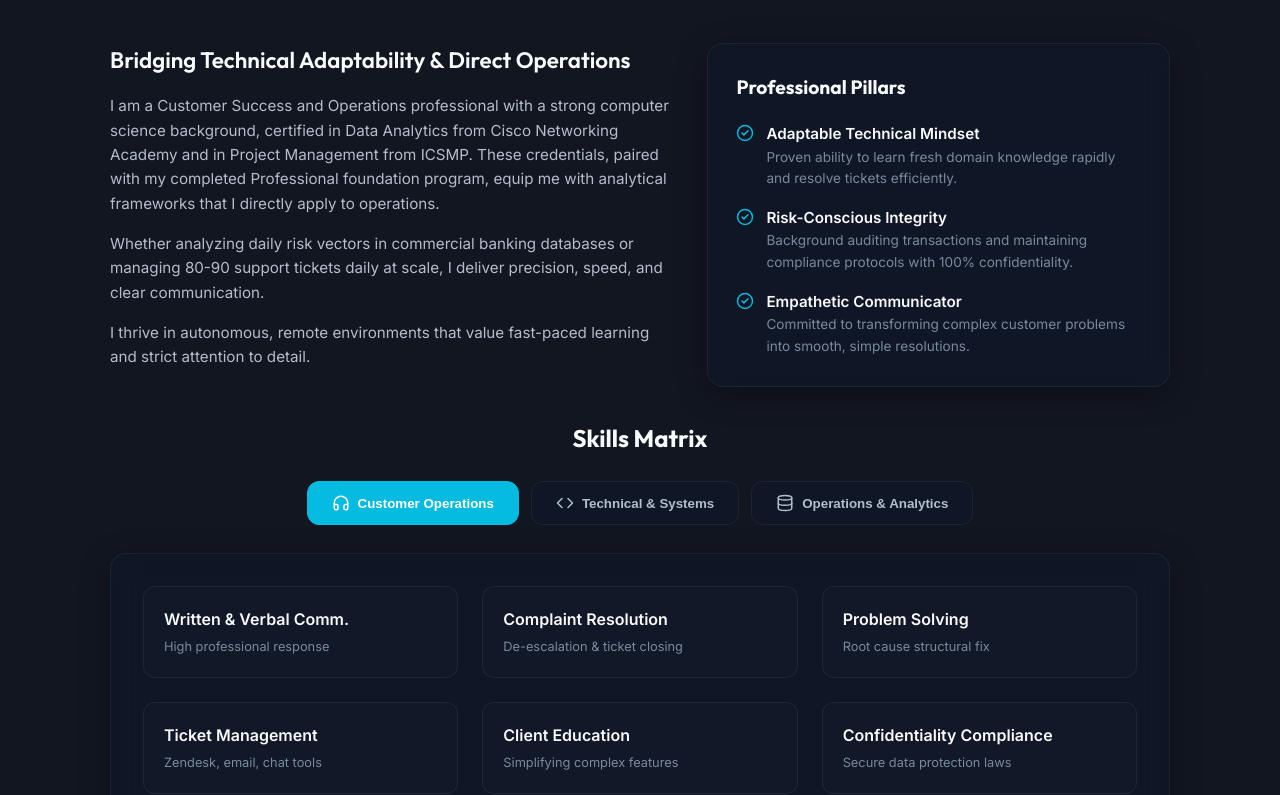
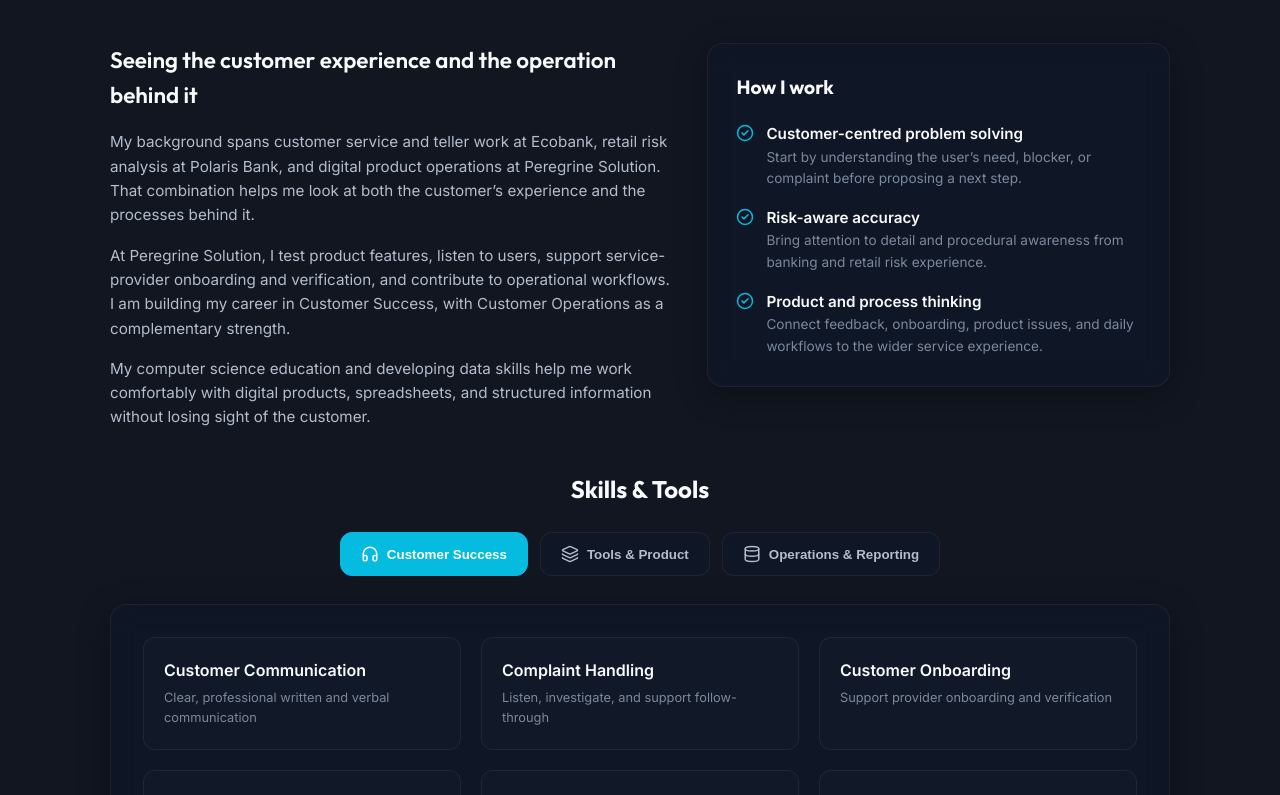
Before and after one commit to ARGS-PYH/Customer-Service, a React (Vite) app: page / in a window 1280 px wide. Shown: the part 785-1580 px from the top of the page. Built offline with nearby package versions, Linux system fonts and the light colour scheme.

Commit message:
Align portfolio profile and skills with target roles

```diff
--- a/src/components/About.jsx
+++ b/src/components/About.jsx
@@ -1,151 +1,135 @@
 import React, { useState } from 'react';
-import { Headphones, Code, Database, ShieldAlert, FileSpreadsheet, Globe, CheckCircle2 } from 'lucide-react';
+import { Headphones, Layers, Database, CheckCircle2 } from 'lucide-react';
 
 export default function About() {
-  const [activeTab, setActiveTab] = useState('support');
+  const [activeTab, setActiveTab] = useState('customer');
 
   const skillsData = {
-    support: {
-      title: 'Customer Operations',
+    customer: {
+      title: 'Customer Success',
       icon: <Headphones size={18} />,
       skills: [
-        { name: 'Written & Verbal Comm.', desc: 'High professional response' },
-        { name: 'Complaint Resolution', desc: 'De-escalation & ticket closing' },
-        { name: 'Problem Solving', desc: 'Root cause structural fix' },
-        { name: 'Ticket Management', desc: 'Zendesk, email, chat tools' },
-        { name: 'Client Education', desc: 'Simplifying complex features' },
-        { name: 'Confidentiality Compliance', desc: 'Secure data protection laws' }
+        { name: 'Customer Communication', desc: 'Clear, professional written and verbal communication' },
+        { name: 'Complaint Handling', desc: 'Listen, investigate, and support follow-through' },
+        { name: 'Customer Onboarding', desc: 'Support provider onboarding and verification' },
+        { name: 'User Feedback', desc: 'Understand user needs and friction points' },
+        { name: 'Issue Investigation', desc: 'Document problems clearly for follow-up' },
+        { name: 'Service Delivery', desc: 'Help keep customer-facing processes consistent' }
       ]
     },
-    technical: {
-      title: 'Technical & Systems',
-      icon: <Code size={18} />,
+    product: {
+      title: 'Tools & Product',
+      icon: <Layers size={18} />,
       skills: [
-        { name: 'Google Sheets', desc: 'Data formulas & pivots' },
-        { name: 'Microsoft Office', desc: 'Excel, Word & presentation' }
+        { name: 'Microsoft Excel', desc: 'Spreadsheet reporting and structured tracking' },
+        { name: 'Google Sheets', desc: 'Organising information and supporting reporting' },
+        { name: 'SQL', desc: 'Developing foundational query skills' },
+        { name: 'Product Testing', desc: 'Hands-on checks and issue identification' },
+        { name: 'Issue Documentation', desc: 'Share clear observations and feedback' }
       ]
     },
     operations: {
-      title: 'Operations & Analytics',
+      title: 'Operations & Reporting',
       icon: <Database size={18} />,
       skills: [
-        { name: 'Data Entry & Auditing', desc: 'High-accuracy record management' },
-        { name: 'Quality Review', desc: 'Error auditing & correction' },
-        { name: 'Risk & Fraud Analysis', desc: 'Irregular transaction checks' },
-        { name: 'Market & Web Research', desc: 'Comprehensive domain studies' },
-        { name: 'Remote Work Master', desc: 'Asynchronous collaboration' },
-        { name: 'Continuous Upskilling', desc: 'Professional foundation track' }
+        { name: 'Operational Workflows', desc: 'Support handoffs between users, providers, and teams' },
+        { name: 'Risk Awareness', desc: 'Apply care and accuracy from retail risk work' },
+        { name: 'Reporting', desc: 'Structure information to support decisions' },
+        { name: 'Data Quality', desc: 'Work carefully with records and guidelines' },
+        { name: 'Follow-up Tracking', desc: 'Keep issues, owners, and next steps visible' }
       ]
     }
   };
 
+  const pillars = [
+    {
+      title: 'Customer-centred problem solving',
+      description: 'Start by understanding the user’s need, blocker, or complaint before proposing a next step.'
+    },
+    {
+      title: 'Risk-aware accuracy',
+      description: 'Bring attention to detail and procedural awareness from banking and retail risk experience.'
+    },
+    {
+      title: 'Product and process thinking',
+      description: 'Connect feedback, onboarding, product issues, and daily workflows to the wider service experience.'
+    }
+  ];
+
   return (
     <section id="about" style={{ padding: '2.5rem 0', background: 'var(--bg-secondary)' }}>
       <div className="container">
-
-        {/* Section Title */}
         <div className="section-header">
           <h2 className="gradient-text">About Me</h2>
-          <p>The combination of technology foundations and customer-oriented analytical operations</p>
+          <p>Customer-facing experience, analytical thinking, and practical digital product operations</p>
         </div>
 
-        {/* Narrative & Quick Stats */}
-        <div style={{
-          display: 'grid',
-          gridTemplateColumns: '1.1fr 0.9fr',
-          gap: '2rem',
-          alignItems: 'start',
-          marginBottom: '2rem'
-        }} className="about-grid">
-
-          {/* Biography */}
+        <div className="about-grid" style={{
+          display: 'grid', gridTemplateColumns: '1.1fr 0.9fr', gap: '2rem',
+          alignItems: 'start', marginBottom: '2.5rem'
+        }}>
           <div style={{ display: 'flex', flexDirection: 'column', gap: '1rem' }}>
             <h3 style={{ fontFamily: 'var(--font-heading)', fontSize: '1.4rem', fontWeight: 600 }}>
-              Bridging Technical Adaptability & Direct Operations
+              Seeing the customer experience and the operation behind it
             </h3>
             <p style={{ color: 'var(--text-secondary)', fontSize: '0.95rem' }}>
-              I am a Customer Success and Operations professional with a strong computer science background, certified in Data Analytics from Cisco Networking Academy and in Project Management from ICSMP. These credentials, paired with my completed Professional foundation program, equip me with analytical frameworks that I directly apply to operations.
+              My background spans customer service and teller work at Ecobank, retail risk analysis at Polaris Bank,
+              and digital product operations at Peregrine Solution. That combination helps me look at both the
+              customer’s experience and the processes behind it.
             </p>
             <p style={{ color: 'var(--text-secondary)', fontSize: '0.95rem' }}>
-              Whether analyzing daily risk vectors in commercial banking databases or managing 80-90 support tickets daily at scale, I deliver precision, speed, and clear communication.
+              At Peregrine Solution, I test product features, listen to users, support service-provider onboarding
+              and verification, and contribute to operational workflows. I am building my career in Customer Success,
+              with Customer Operations as a complementary strength.
             </p>
             <p style={{ color: 'var(--text-secondary)', fontSize: '0.95rem' }}>
-              I thrive in autonomous, remote environments that value fast-paced learning and strict attention to detail.
+              My computer science education and developing data skills help me work comfortably with digital products,
+              spreadsheets, and structured information without losing sight of the customer.
             </p>
           </div>
 
-          {/* Core Values / Professional Qualities Card */}
           <div className="glass-panel" style={{ padding: '1.75rem', display: 'flex', flexDirection: 'column', gap: '1.25rem' }}>
             <h4 style={{ fontFamily: 'var(--font-heading)', fontSize: '1.2rem', fontWeight: 700 }}>
-              Professional Pillars
+              How I work
             </h4>
-
             <div style={{ display: 'flex', flexDirection: 'column', gap: '1rem' }}>
-              <div style={{ display: 'flex', gap: '0.75rem', alignItems: 'start' }}>
-                <CheckCircle2 size={18} style={{ color: 'var(--accent)', marginTop: '2px', flexShrink: 0 }} />
-                <div>
-                  <h5 style={{ fontWeight: 600, fontSize: '0.95rem' }}>Adaptable Technical Mindset</h5>
-                  <p style={{ fontSize: '0.85rem', color: 'var(--text-muted)' }}>Proven ability to learn fresh domain knowledge rapidly and resolve tickets efficiently.</p>
+              {pillars.map((pillar) => (
+                <div key={pillar.title} style={{ display: 'flex', gap: '0.75rem', alignItems: 'start' }}>
+                  <CheckCircle2 size={18} style={{ color: 'var(--accent)', marginTop: '2px', flexShrink: 0 }} />
+                  <div>
+                    <h5 style={{ fontWeight: 600, fontSize: '0.95rem' }}>{pillar.title}</h5>
+                    <p style={{ fontSize: '0.85rem', color: 'var(--text-muted)' }}>{pillar.description}</p>
+                  </div>
                 </div>
-              </div>
-
-              <div style={{ display: 'flex', gap: '0.75rem', alignItems: 'start' }}>
-                <CheckCircle2 size={18} style={{ color: 'var(--accent)', marginTop: '2px', flexShrink: 0 }} />
-                <div>
-                  <h5 style={{ fontWeight: 600, fontSize: '0.95rem' }}>Risk-Conscious Integrity</h5>
-                  <p style={{ fontSize: '0.85rem', color: 'var(--text-muted)' }}>Background auditing transactions and maintaining compliance protocols with 100% confidentiality.</p>
-                </div>
-              </div>
-
-              <div style={{ display: 'flex', gap: '0.75rem', alignItems: 'start' }}>
-                <CheckCircle2 size={18} style={{ color: 'var(--accent)', marginTop: '2px', flexShrink: 0 }} />
-                <div>
-                  <h5 style={{ fontWeight: 600, fontSize: '0.95rem' }}>Empathetic Communicator</h5>
-                  <p style={{ fontSize: '0.85rem', color: 'var(--text-muted)' }}>Committed to transforming complex customer problems into smooth, simple resolutions.</p>
-                </div>
-              </div>
+              ))}
             </div>
-
           </div>
-
         </div>
 
-        {/* Skills Section Title */}
         <h3 style={{
-          fontFamily: 'var(--font-heading)',
-          fontSize: '1.5rem',
-          textAlign: 'center',
-          marginBottom: '1.5rem',
-          fontWeight: 700
+          fontFamily: 'var(--font-heading)', fontSize: '1.5rem', textAlign: 'center',
+          marginBottom: '1.5rem', fontWeight: 700
         }}>
-          Skills Matrix
+          Skills &amp; Tools
         </h3>
 
-        {/* Custom Interactive Tab Controls */}
         <div style={{
-          display: 'flex',
-          justifyContent: 'center',
-          gap: '0.75rem',
-          marginBottom: '1.75rem',
-          flexWrap: 'wrap'
+          display: 'flex', justifyContent: 'center', gap: '0.75rem',
+          marginBottom: '1.75rem', flexWrap: 'wrap'
         }}>
           {Object.entries(skillsData).map(([key, value]) => (
             <button
               key={key}
+              type="button"
               onClick={() => setActiveTab(key)}
+              aria-pressed={activeTab === key}
               style={{
-                display: 'flex',
-                alignItems: 'center',
-                gap: '0.5rem',
-                padding: '0.75rem 1.5rem',
-                borderRadius: '12px',
-                border: '1px solid',
+                display: 'flex', alignItems: 'center', gap: '0.5rem',
+                padding: '0.75rem 1.25rem', borderRadius: '12px', border: '1px solid',
                 borderColor: activeTab === key ? 'var(--accent)' : 'var(--border-color)',
                 background: activeTab === key ? 'var(--accent)' : 'var(--bg-card)',
                 color: activeTab === key ? 'white' : 'var(--text-secondary)',
-                fontWeight: 600,
-                cursor: 'pointer',
-                transition: 'var(--transition)'
+                fontWeight: 600, cursor: 'pointer', transition: 'var(--transition)'
               }}
             >
               {value.icon}
@@ -154,53 +138,26 @@ export default function About() {
           ))}
         </div>
 
-        {/* Skills Display Grid */}
         <div className="glass-panel" style={{ padding: '2rem' }}>
           <div style={{
-            display: 'grid',
-            gridTemplateColumns: 'repeat(auto-fill, minmax(260px, 1fr))',
-            gap: '1.5rem'
+            display: 'grid', gridTemplateColumns: 'repeat(auto-fill, minmax(240px, 1fr))',
+            gap: '1.25rem'
           }}>
-            {skillsData[activeTab].skills.map((skill, index) => (
-              <div
-                key={index}
-                style={{
-                  padding: '1.25rem',
-                  borderRadius: '12px',
-                  background: 'rgba(255,255,255,0.01)',
-                  border: '1px solid var(--border-color)',
-                  transition: 'var(--transition)',
-                  display: 'flex',
-                  flexDirection: 'column',
-                  gap: '0.25rem'
-                }}
-                className="skill-card"
-                onMouseEnter={(e) => {
-                  e.currentTarget.style.borderColor = 'var(--accent)';
-                  e.currentTarget.style.transform = 'translateY(-2px)';
-                }}
-                onMouseLeave={(e) => {
-                  e.currentTarget.style.borderColor = 'var(--border-color)';
-                  e.currentTarget.style.transform = 'translateY(0)';
-                }}
-              >
+            {skillsData[activeTab].skills.map((skill) => (
+              <div key={skill.name} className="skill-card" style={{
+                padding: '1.25rem', borderRadius: '12px', background: 'rgba(255,255,255,0.01)',
+                border: '1px solid var(--border-color)', transition: 'var(--transition)',
+                display: 'flex', flexDirection: 'column', gap: '0.25rem'
+              }}>
                 <h4 style={{ fontSize: '1rem', fontWeight: 600 }}>{skill.name}</h4>
                 <p style={{ fontSize: '0.8rem', color: 'var(--text-muted)' }}>{skill.desc}</p>
               </div>
             ))}
           </div>
         </div>
-
       </div>
 
-      <style>{`
-        @media (max-width: 768px) {
-          .about-grid {
-            grid-template-columns: 1fr !important;
-            gap: 2.5rem !important;
-          }
-        }
-      `}</style>
+      <style>{'@media (max-width: 768px) { .about-grid { grid-template-columns: 1fr !important; gap: 2rem !important; } }'}</style>
     </section>
   );
 }
```
